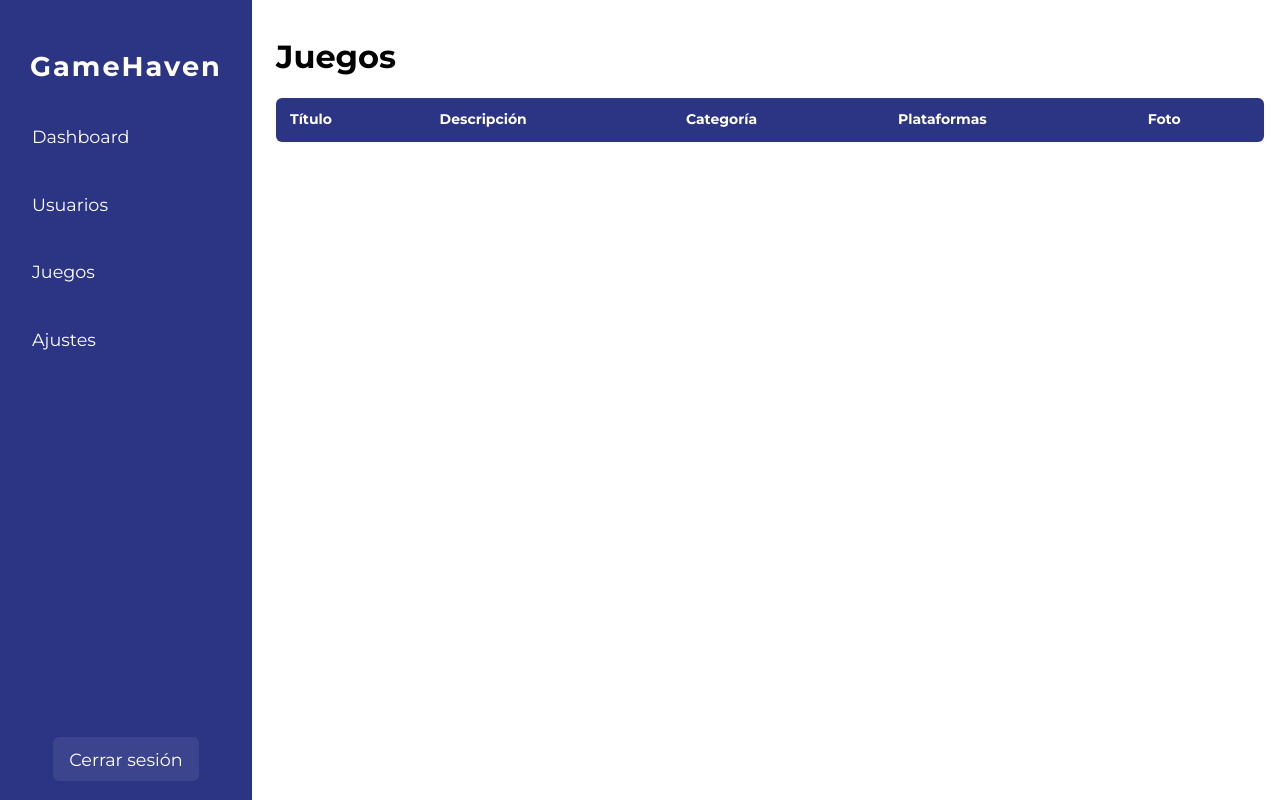
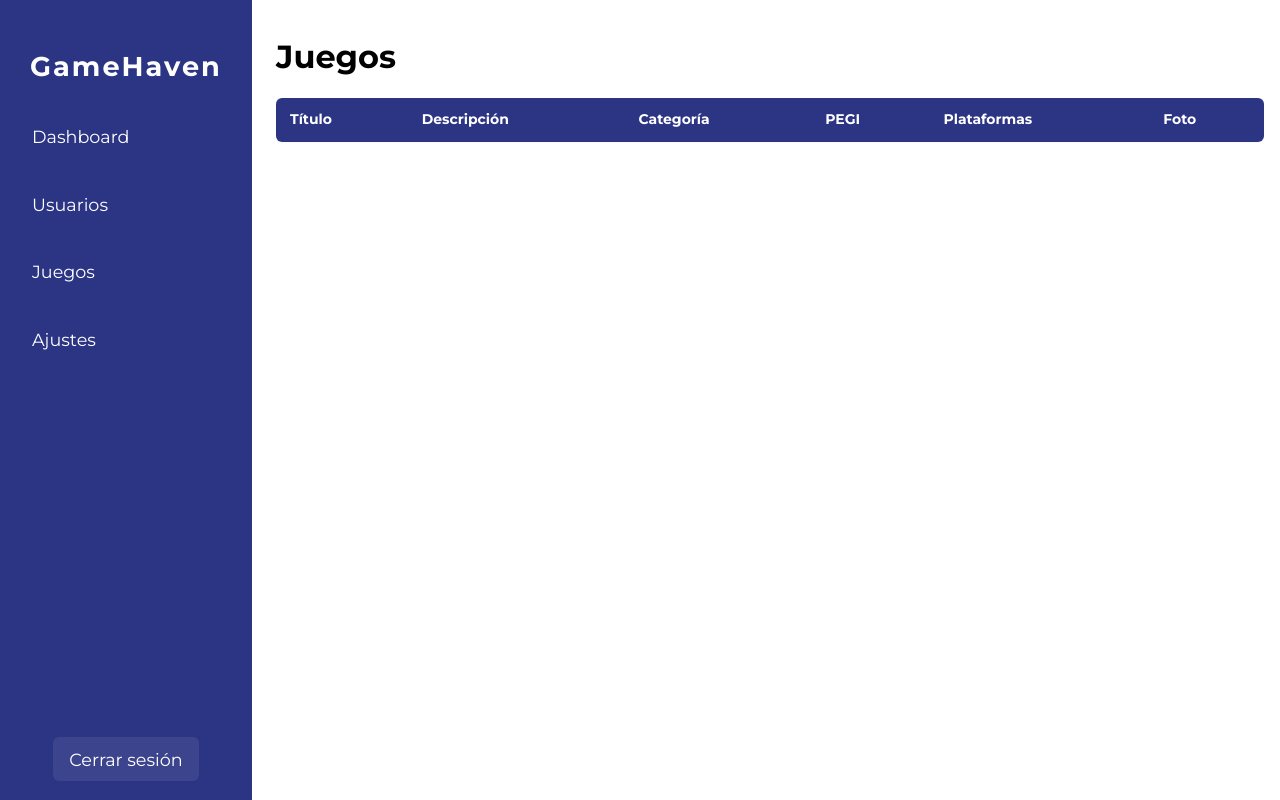
Before and after one commit to erreyesjoel/GameHaven, a Django app: page /juegos/ in a window 1280 px wide. Run offline with Django 5.2, Linux system fonts and the light colour scheme; data that the repository does not hold is empty.

Commit message:
meter pegi en la tabla

```diff
--- a/backend/backend_django/backend/templates/admin/juegos.html
+++ b/backend/backend_django/backend/templates/admin/juegos.html
@@ -10,6 +10,7 @@
           <th>Título</th>
           <th>Descripción</th>
           <th>Categoría</th>
+          <th>PEGI</th>
           <th>Plataformas</th>
           <th>Foto</th>
         </tr>
@@ -20,6 +21,7 @@
           <td><span class="table-title">{{ juego.titulo }}</span></td>
           <td>{{ juego.descripcion }}</td>
           <td>{{ juego.categoria.get_nombre_categoria_display }}</td>
+          <td>{{ juego.pegi }}</td>
           <td class="table-platforms">
             {% for jp in juego.juegos_plataformas_set.all %}
             {{ jp.plataforma.get_tipo_display }}{% if not forloop.last %}, {% endif %}
@@ -32,7 +34,6 @@
             {% if foto %}
             {% if foto.url %}
             <img src="{{ foto.url }}" alt="Foto de {{ juego.titulo }}" width="80"><br>
-            <small>{{ foto.url }}</small>
             {% else %}
             Sin foto (no hay URL)
             {% endif %}
```
